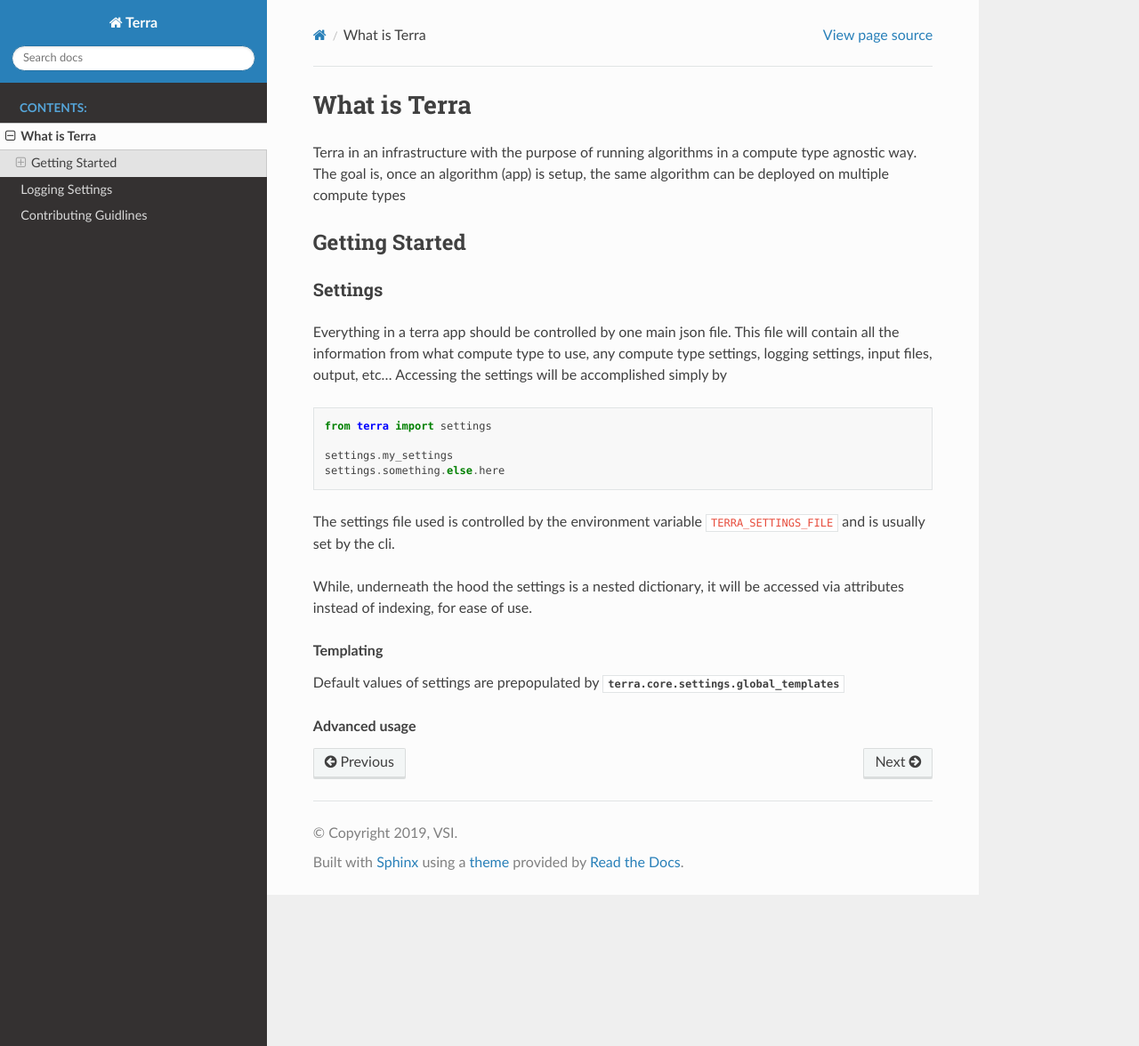
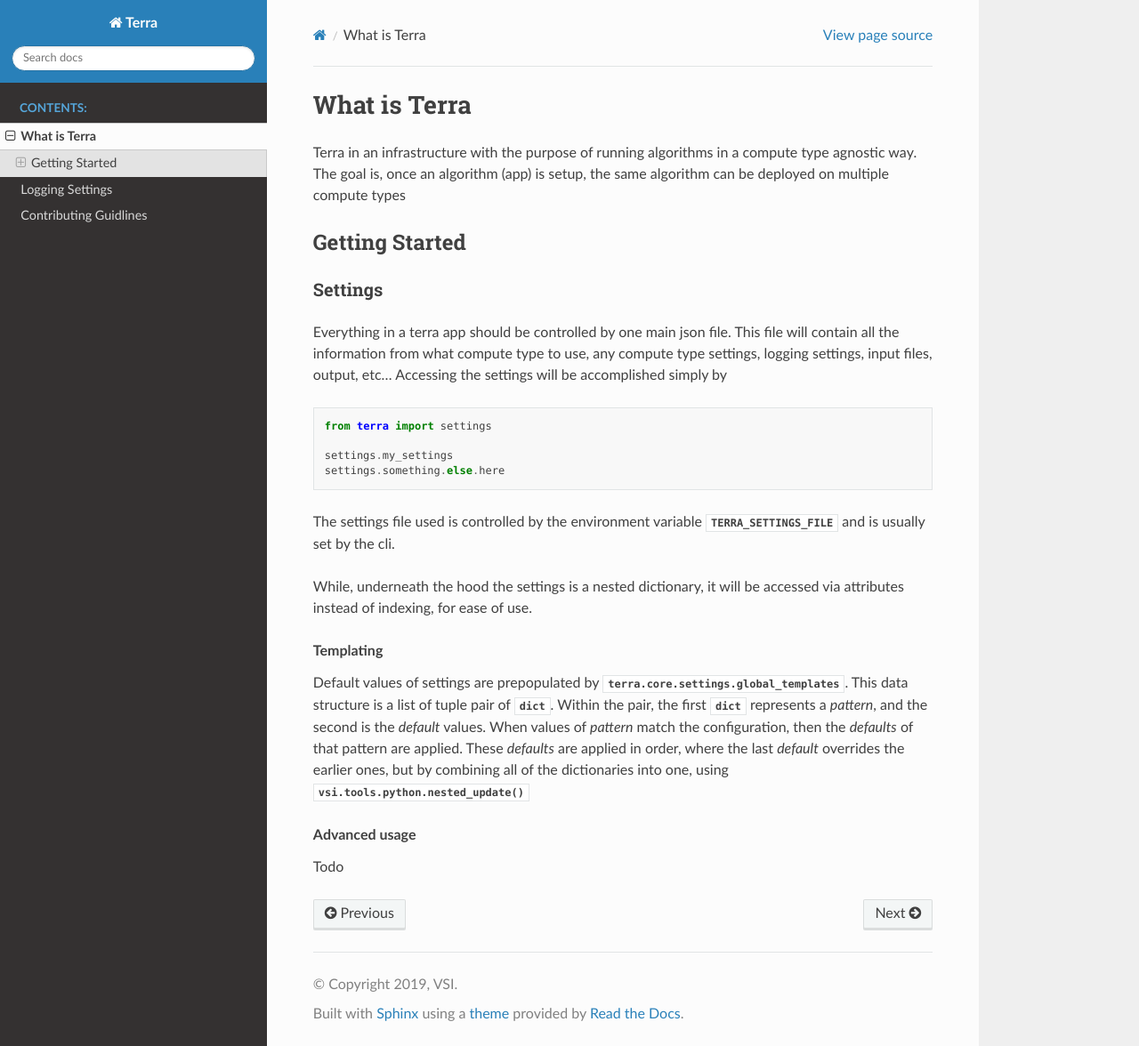
Before and after one commit to VisionSystemsInc/terra, a Sphinx documentation site: the page built from docs/terra/getting_started.rst, in a window 1280 px wide and 1176 px high. Shown: the whole window at 89% size. Built offline with Sphinx 7.4.7 and the Read the Docs theme 2.0.0, drawn with Linux system fonts in a browser that asks for light colours; pages that are not in the unit, such as notebooks, are missing from menus.

Commit message:
Docs
Signed-off-by: Andy Neff <andy@visionsystemsinc.com>

```diff
--- a/docs/conf.py
+++ b/docs/conf.py
@@ -104,6 +104,7 @@ nitpick_ignore = [('py:class', 'bool'),
 
                   ('py:class', 'argparse.Action'),
                   ('py:class', 'vsi.tools.python.BasicDecorator'),
+                  ('py:func',  'vsi.tools.python.nested_update'),
 
                   ('py:mod',   'django.conf'),
                   ('py:class', 'django.db.utils.ConnectionHandler'),
--- a/docs/terra/getting_started.rst
+++ b/docs/terra/getting_started.rst
@@ -19,12 +19,14 @@ Everything in a terra app should be controlled by one main json file. This file
   settings.my_settings
   settings.something.else.here
 
-The settings file used is controlled by the environment variable ``TERRA_SETTINGS_FILE`` and is usually set by the cli.
+The settings file used is controlled by the environment variable :envvar:`TERRA_SETTINGS_FILE` and is usually set by the cli.
 
 While, underneath the hood the settings is a nested dictionary, it will be accessed via attributes instead of indexing, for ease of use.
 
 .. rubric:: Templating
 
-Default values of settings are prepopulated by :py:data:`terra.core.settings.global_templates`
+Default values of settings are prepopulated by :py:data:`terra.core.settings.global_templates`. This data structure is a list of tuple pair of :class:`dict`. Within the pair, the first :class:`dict` represents a *pattern*, and the second is the *default* values. When values of *pattern* match the configuration, then the *defaults* of that pattern are applied. These *defaults* are applied in order, where the last *default* overrides the earlier ones, but by combining all of the dictionaries into one, using :func:`vsi.tools.python.nested_update`
 
 .. rubric:: Advanced usage
+
+Todo
```
